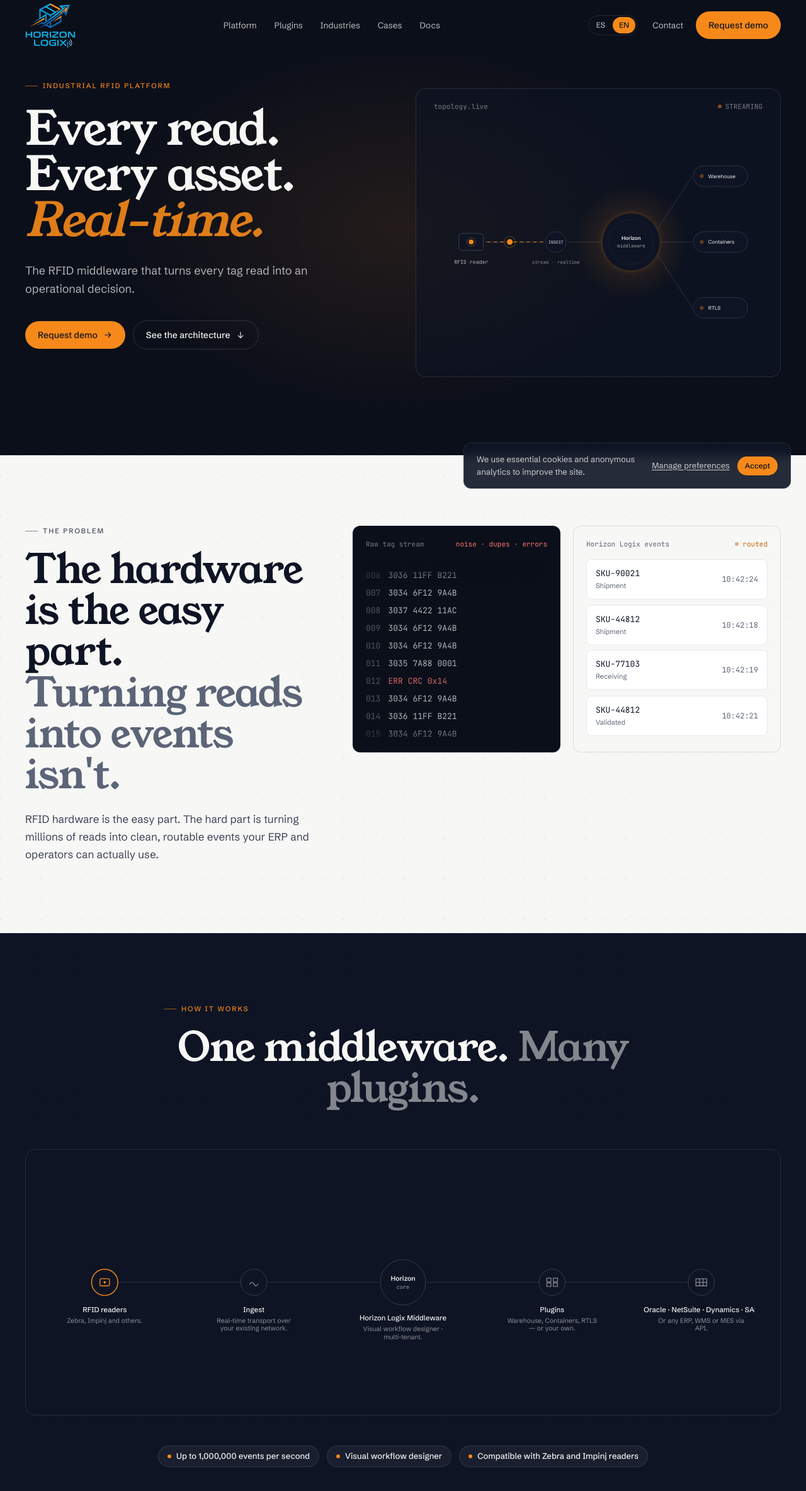
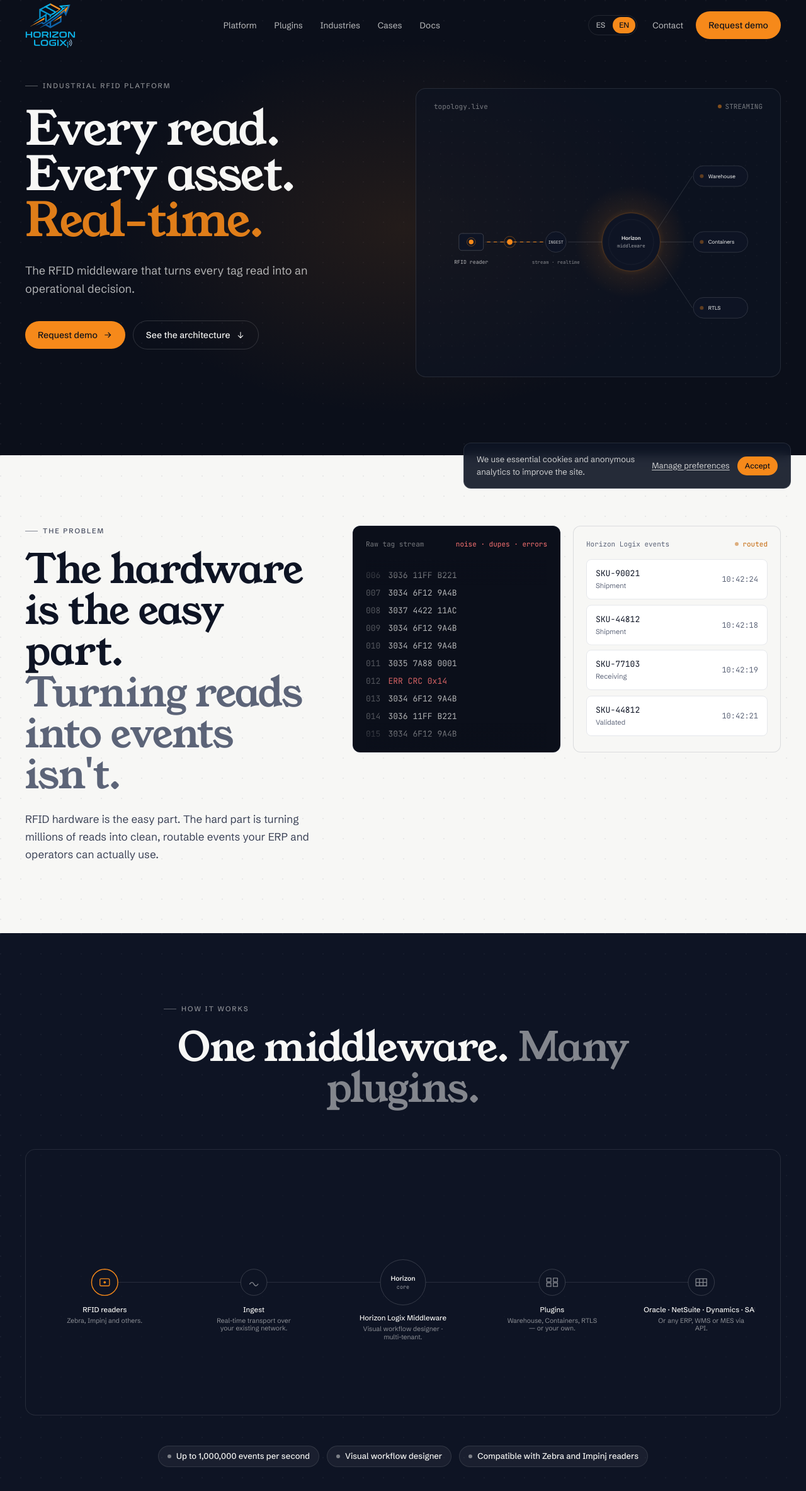
Before and after one commit to SebastianOrtega/horizonLogix-web, a React (Vite) app: page / in a window 1280 px wide. Shown: the top 2368 px of the page at 63% size. Built offline with nearby package versions, Linux system fonts and the light colour scheme.

Commit message:
style: update UI color palette by removing accent signal color and refining text contrast

```diff
--- a/src/components/Primitives.jsx
+++ b/src/components/Primitives.jsx
@@ -61,7 +61,7 @@
 }
 
 export function Eyebrow({ children, tone = "dark" }) {
-  const cls = tone === "dark" ? "text-signal" : "text-graphite-600";
+  const cls = tone === "dark" ? "text-paper-50/55" : "text-graphite-600";
   return (
     <div className={`flex items-center gap-2 text-[11px] font-medium uppercase tracking-[0.18em] ${cls}`}>
       <span className="inline-block w-5 h-px bg-current opacity-60"></span>
@@ -75,9 +75,10 @@
     tone === "dark"
       ? "border-white/10 bg-white/5 text-paper-50"
       : "border-graphite-600/15 bg-paper-50 text-graphite-700";
+  const dot = tone === "dark" ? "bg-paper-50/45" : "bg-graphite-500";
   return (
     <span className={`inline-flex items-center gap-2 rounded-full border ${base} px-3.5 py-1.5 text-[13px] font-medium`}>
-      <span className="w-1.5 h-1.5 rounded-full bg-signal"></span>
+      <span className={`w-1.5 h-1.5 rounded-full ${dot}`}></span>
       {children}
     </span>
   );
--- a/src/components/Sections.jsx
+++ b/src/components/Sections.jsx
@@ -140,7 +140,7 @@
               <br />
               {t.hero.h1b}
               <br />
-              <span className="italic text-signal/90">{t.hero.h1c}</span>
+              <span className="text-signal/90">{t.hero.h1c}</span>
             </h1>
           </Reveal>
           <Reveal delay={160}>
@@ -539,7 +539,7 @@
                 <ul className="mt-6 space-y-2.5 text-[13.5px] text-ink-900/85 flex-1">
                   {c.bullets.map((b) => (
                     <li key={b} className="flex items-start gap-2.5">
-                      <span className="mt-1.5 w-1.5 h-1.5 rounded-full bg-signal flex-shrink-0"></span>
+                      <span className="mt-1.5 w-1.5 h-1.5 rounded-full bg-ink-900/30 flex-shrink-0"></span>
                       <span>{b}</span>
                     </li>
                   ))}
@@ -590,7 +590,7 @@
                     <div className="mt-2 font-display text-[22px] leading-tight tracking-tightish text-paper-50">
                       {c.use}
                     </div>
-                    <div className="mt-4 inline-flex items-center gap-2 text-[13.5px] text-signal font-mono tnum">
+                    <div className="mt-4 inline-flex items-center gap-2 text-[13.5px] text-paper-50/70 font-mono tnum">
                       {c.metric}
                     </div>
                   </div>
@@ -628,7 +628,7 @@
             <h2 className="display-h1 mt-5 text-[clamp(44px,5.4vw,76px)] text-ink-950 tracking-tight leading-[0.96]">
               {t.partners.title1}
               <br />
-              <span className="italic font-display-italic" style={{ color: accent }}>
+              <span style={{ color: accent }}>
                 {t.partners.title2}
               </span>
             </h2>
@@ -863,7 +863,7 @@
         {t.why.items.map((it, i) => (
           <Reveal key={it.t} delay={i * 80}>
             <div className="card-lift rounded-2xl border border-graphite-600/12 bg-white p-7 h-full">
-              <div className="w-9 h-9 rounded-lg bg-ink-900 text-signal flex items-center justify-center font-mono text-[12px] tnum">
+              <div className="w-9 h-9 rounded-lg bg-ink-900 text-paper-50 flex items-center justify-center font-mono text-[12px] tnum">
                 0{i + 1}
               </div>
               <h3 className="mt-6 font-display text-[22px] tracking-tightish text-ink-900">{it.t}</h3>
@@ -910,7 +910,7 @@
           {t.arch2.security.map((s, i) => (
             <Reveal key={s.t} delay={i * 100}>
               <div className="card-lift rounded-xl border border-white/10 bg-ink-900 p-6 h-full">
-                <div className="font-mono text-[10.5px] tracking-[0.15em] uppercase text-signal">SEC · 0{i + 1}</div>
+                <div className="font-mono text-[10.5px] tracking-[0.15em] uppercase text-paper-50/55">SEC · 0{i + 1}</div>
                 <h4 className="mt-4 font-display text-[19px] tracking-tightish text-paper-50">{s.t}</h4>
                 <p className="mt-2 text-[13px] text-paper-50/60 leading-relaxed">{s.d}</p>
               </div>
@@ -921,19 +921,19 @@
             <div className="sm:col-span-3 rounded-xl border border-white/10 bg-ink-950 p-5 font-mono text-[12px] text-paper-50/75 leading-6">
               <div className="text-paper-50/35"># workflow · shipping_dock_a</div>
               <div>
-                <span className="text-signal">read</span>:{" "}
+                <span className="text-paper-50/85">read</span>:{" "}
                 <span className="text-paper-50/55">rfid.dock_a → validate(sku, serial)</span>
               </div>
               <div>
-                <span className="text-signal">enrich</span>:{" "}
+                <span className="text-paper-50/85">enrich</span>:{" "}
                 <span className="text-paper-50/55">lookup(order) from netsuite</span>
               </div>
               <div>
-                <span className="text-signal">route</span>:{" "}
+                <span className="text-paper-50/85">route</span>:{" "}
                 <span className="text-paper-50/55">"shipment.closed" → sap.s4hana</span>
               </div>
               <div>
-                <span className="text-signal">tenant</span>: <span className="text-paper-50/55">isolation: collection</span>
+                <span className="text-paper-50/85">tenant</span>: <span className="text-paper-50/55">isolation: collection</span>
               </div>
             </div>
           </Reveal>
@@ -953,7 +953,7 @@
             “{t.quote.text}”
           </blockquote>
           <figcaption className="mt-8 flex items-center justify-center gap-4 text-[13.5px]">
-            <div className="w-10 h-10 rounded-full bg-ink-900 text-signal flex items-center justify-center font-mono">
+            <div className="w-10 h-10 rounded-full bg-ink-900 text-paper-50 flex items-center justify-center font-mono">
               MG
             </div>
             <div className="text-left">
```
